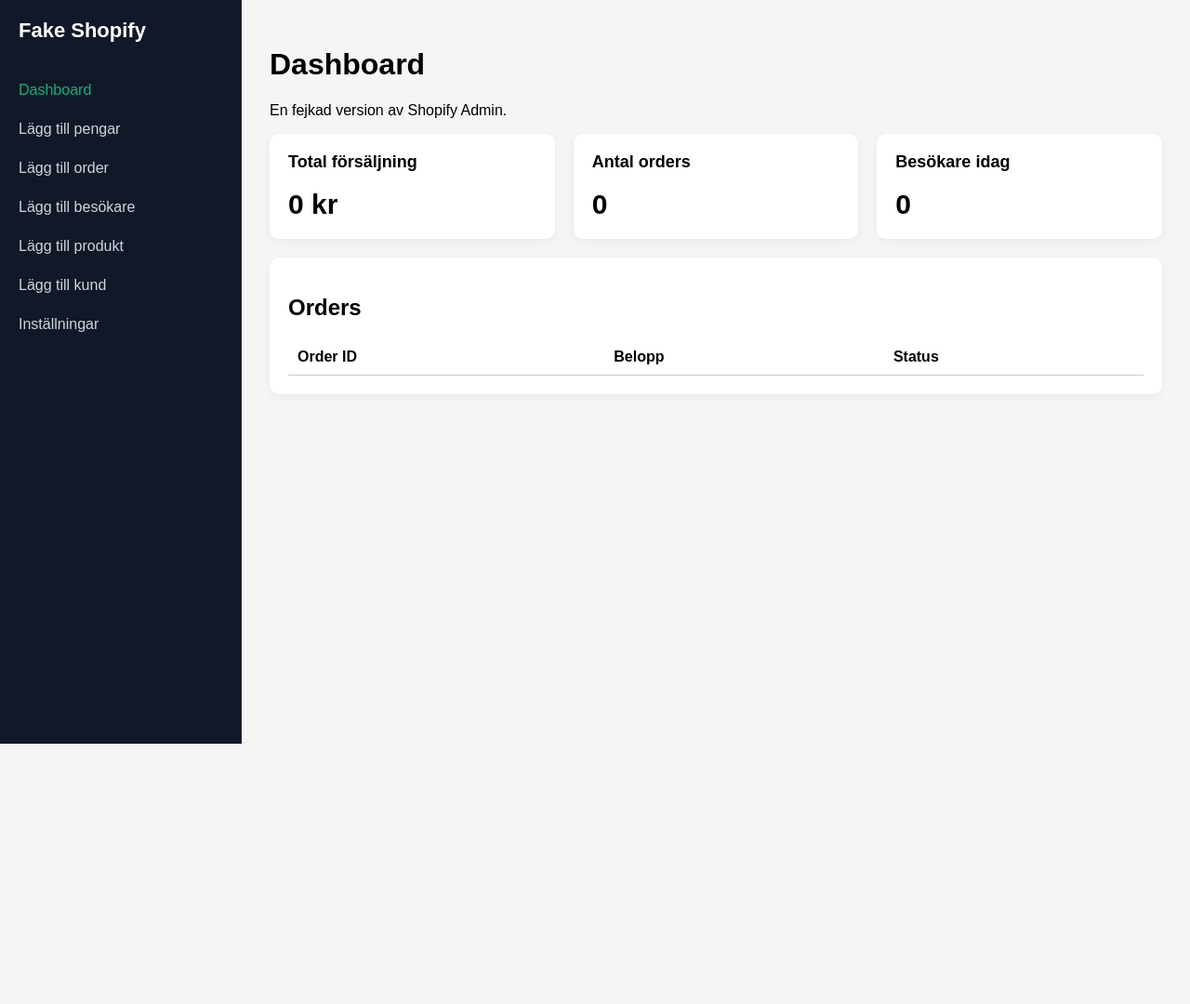
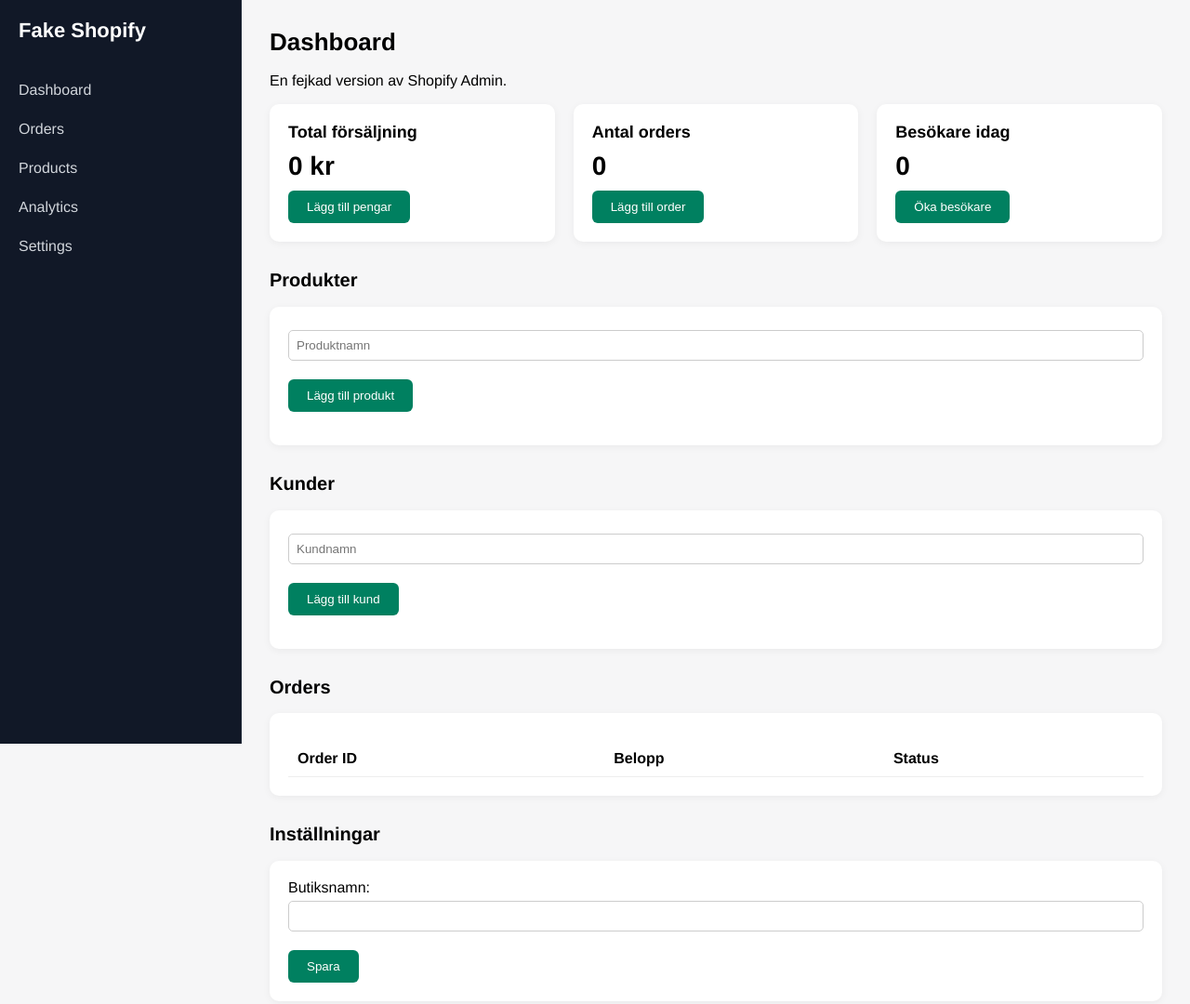
Before and after one commit to cfjonasson/fakeshopify, a plain HTML site: page index.html in a window 1280 px wide. Shown: the whole page at 93% size. Before the commit the page ends 800 px from the top, so only its background shows below. Drawn offline with Linux system fonts and the light colour scheme.

Commit message:
Refactor HTML and CSS for better structure

```diff
--- a/index.html
+++ b/index.html
@@ -5,27 +5,28 @@
 <meta name="viewport" content="width=device-width, initial-scale=1.0">
 <title>Fake Shopify Dashboard</title>
 <style>
-    body { margin:0; font-family:Arial, sans-serif; background:#f5f5f5; }
+  body { margin:0; font-family: 'Helvetica Neue', Helvetica, Arial, sans-serif; background:#f6f6f7; }
 
   /* SIDEBAR */
   .sidebar {
     width:260px; height:100vh; background:#111827; position:fixed;
-      border-right:1px solid #1f2937; padding:20px; box-sizing:border-box;
-      color:white;
-      display:flex; flex-direction:column;
+    border-right:1px solid #1f2937; padding:20px; box-sizing:border-box; color:white;
   }
-    .sidebar h2 { margin:0 0 30px 0; font-size:22px; }
+  .sidebar h2 { margin:0 0 30px 0; font-size:22px; font-weight:600; }
   .sidebar a {
     display:flex; align-items:center; gap:10px;
     padding:12px 0; text-decoration:none; color:#d1d5db;
     font-size:16px; font-weight:500; cursor:pointer;
   }
-    .sidebar a:hover, .sidebar a.active { color:#08b57c; }
+  .sidebar a:hover { color:#08b57c; }
 
   /* MAIN */
-    .main {
-      margin-left:260px; padding:30px; box-sizing:border-box;
-    }
+  .main { margin-left:260px; padding:30px; box-sizing:border-box; }
+
+  h1,h2,h3 { margin-top:0; }
+  h1 { font-size:26px; font-weight:600; }
+  h2 { font-size:20px; margin-top:30px; font-weight:600; }
+  h3 { font-size:18px; margin-bottom:10px; }
 
   .cards {
     display:grid; grid-template-columns:repeat(auto-fill, minmax(250px, 1fr)); gap:20px;
@@ -33,108 +34,78 @@
   }
   .card {
     background:white; padding:20px; border-radius:10px;
-      box-shadow:0 3px 10px rgba(0,0,0,0.05);
+    box-shadow:0 2px 8px rgba(0,0,0,0.05); transition:0.2s;
   }
-    .card h3 { margin-top:0; font-size:18px; }
-    .value { font-size:30px; font-weight:bold; }
+  .card:hover { box-shadow:0 4px 12px rgba(0,0,0,0.08); }
+  .value { font-size:28px; font-weight:bold; margin-top:5px; }
 
   .btn {
     padding:10px 20px; background:#008060; border:none; color:white;
     border-radius:6px; cursor:pointer; margin-top:10px;
   }
 
-    /* Hidden panels */
-    .panel { display:none; }
-    .panel.active { display:block; }
+  input { padding:8px; width:100%; margin-top:5px; margin-bottom:10px; box-sizing:border-box; border:1px solid #ccc; border-radius:5px; }
 
-    table { width:100%; border-collapse:collapse; }
-    th, td { padding:10px; text-align:left; border-bottom:1px solid #ccc; }
+  table { width:100%; border-collapse:collapse; margin-top:10px; }
+  th, td { padding:10px; text-align:left; border-bottom:1px solid #eee; }
 
-    input { padding:8px; width:100%; margin-top:5px; margin-bottom:10px; box-sizing:border-box; }
+  ul { list-style:none; padding-left:0; }
 </style>
 </head>
 <body>
 
 <div class="sidebar">
   <h2>Fake Shopify</h2>
-  <a onclick="showPanel('dashboard')" class="active">Dashboard</a>
-  <a onclick="showPanel('add-sales')">Lägg till pengar</a>
-  <a onclick="showPanel('add-order')">Lägg till order</a>
-  <a onclick="showPanel('add-visitor')">Lägg till besökare</a>
-  <a onclick="showPanel('add-product')">Lägg till produkt</a>
-  <a onclick="showPanel('add-customer')">Lägg till kund</a>
-  <a onclick="showPanel('settings')">Inställningar</a>
+  <a href="#">Dashboard</a>
+  <a href="#">Orders</a>
+  <a href="#">Products</a>
+  <a href="#">Analytics</a>
+  <a href="#">Settings</a>
 </div>
 
 <div class="main">
-  <!-- Dashboard Panel -->
-  <div id="dashboard" class="panel active">
   <h1>Dashboard</h1>
   <p>En fejkad version av Shopify Admin.</p>
+
   <div class="cards">
     <div class="card">
       <h3>Total försäljning</h3>
       <div class="value" id="sales">0 kr</div>
+      <button class="btn" onclick="addSales()">Lägg till pengar</button>
     </div>
+
     <div class="card">
       <h3>Antal orders</h3>
       <div class="value" id="orders">0</div>
+      <button class="btn" onclick="addOrder()">Lägg till order</button>
     </div>
+
     <div class="card">
       <h3>Besökare idag</h3>
       <div class="value" id="visitors">0</div>
-      </div>
+      <button class="btn" onclick="addVisitor()">Öka besökare</button>
     </div>
   </div>
 
-  <!-- Lägg till pengar -->
-  <div id="add-sales" class="panel">
-    <h2>Lägg till pengar</h2>
-    <button class="btn" onclick="addSales()">Lägg till pengar</button>
-    <p>Nuvarande total försäljning: <span id="sales2">0 kr</span></p>
-  </div>
-
-  <!-- Lägg till order -->
-  <div id="add-order" class="panel">
-    <h2>Lägg till order</h2>
-    <button class="btn" onclick="addOrder()">Lägg till order</button>
-    <p>Nuvarande antal orders: <span id="orders2">0</span></p>
-  </div>
-
-  <!-- Lägg till besökare -->
-  <div id="add-visitor" class="panel">
-    <h2>Lägg till besökare</h2>
-    <button class="btn" onclick="addVisitor()">Öka besökare</button>
-    <p>Nuvarande antal besökare: <span id="visitors2">0</span></p>
-  </div>
-
-  <!-- Lägg till produkt -->
-  <div id="add-product" class="panel">
-    <h2>Lägg till produkt</h2>
+  <!-- Lägg till produkter -->
+  <h2>Produkter</h2>
+  <div class="card">
     <input id="product-name" placeholder="Produktnamn">
     <button class="btn" onclick="addProduct()">Lägg till produkt</button>
     <ul id="product-list"></ul>
   </div>
 
-  <!-- Lägg till kund -->
-  <div id="add-customer" class="panel">
-    <h2>Lägg till kund</h2>
+  <!-- Lägg till kunder -->
+  <h2>Kunder</h2>
+  <div class="card">
     <input id="customer-name" placeholder="Kundnamn">
     <button class="btn" onclick="addCustomer()">Lägg till kund</button>
     <ul id="customer-list"></ul>
   </div>
 
-  <!-- Settings -->
-  <div id="settings" class="panel">
-    <h2>Inställningar</h2>
-    <label>Butiksnamn:</label>
-    <input id="shop-name">
-    <button class="btn" onclick="saveSettings()">Spara</button>
-  </div>
-
   <!-- Orders Table -->
-  <div class="card" style="margin-top:20px;">
   <h2>Orders</h2>
+  <div class="card">
     <table>
       <thead>
         <tr><th>Order ID</th><th>Belopp</th><th>Status</th></tr>
@@ -143,79 +114,64 @@
     </table>
   </div>
 
+  <!-- Settings -->
+  <h2>Inställningar</h2>
+  <div class="card">
+    <label>Butiksnamn:</label>
+    <input id="shop-name">
+    <button class="btn" onclick="saveSettings()">Spara</button>
+  </div>
+
 </div>
 
 <script>
-let sales = 0;
-let orders = 0;
-let visitors = 0;
+let sales = 0, orders = 0, visitors = 0;
 
 function updateDashboard() {
   document.getElementById('sales').innerText = sales + ' kr';
-  document.getElementById('sales2').innerText = sales + ' kr';
   document.getElementById('orders').innerText = orders;
-  document.getElementById('orders2').innerText = orders;
   document.getElementById('visitors').innerText = visitors;
-  document.getElementById('visitors2').innerText = visitors;
 }
 
 function addSales() {
   const amount = prompt('Hur mycket vill du lägga till i försäljning?');
   const num = parseInt(amount);
-  if (!isNaN(num) && num > 0) {
-    sales += num;
-    updateDashboard();
-  }
+  if (!isNaN(num) && num>0) { sales+=num; updateDashboard(); }
 }
 
 function addOrder() {
   orders++;
   const table = document.getElementById('order-table');
   const row = table.insertRow();
-  row.insertCell(0).innerText = 'ORD' + Math.floor(Math.random()*1000);
-  row.insertCell(1).innerText = (Math.floor(Math.random()*5000)+100) + ' kr';
+  row.insertCell(0).innerText = 'ORD'+Math.floor(Math.random()*1000);
+  row.insertCell(1).innerText = (Math.floor(Math.random()*5000)+100)+' kr';
   row.insertCell(2).innerText = 'Pending';
   updateDashboard();
 }
 
-function addVisitor() {
-  visitors++;
-  updateDashboard();
-}
+function addVisitor() { visitors++; updateDashboard(); }
 
 function addProduct() {
   const name = document.getElementById('product-name').value;
-  if (name) {
-    const list = document.getElementById('product-list');
-    const li = document.createElement('li');
-    li.innerText = name;
-    list.appendChild(li);
-    document.getElementById('product-name').value = '';
+  if(name) {
+    const li = document.createElement('li'); li.innerText=name;
+    document.getElementById('product-list').appendChild(li);
+    document.getElementById('product-name').value='';
   }
 }
 
 function addCustomer() {
   const name = document.getElementById('customer-name').value;
-  if (name) {
-    const list = document.getElementById('customer-list');
-    const li = document.createElement('li');
-    li.innerText = name;
-    list.appendChild(li);
-    document.getElementById('customer-name').value = '';
+  if(name) {
+    const li = document.createElement('li'); li.innerText=name;
+    document.getElementById('customer-list').appendChild(li);
+    document.getElementById('customer-name').value='';
   }
 }
 
 function saveSettings() {
   const name = document.getElementById('shop-name').value;
-  if (name) alert('Butiksnamn sparat: ' + name);
-}
-
-// Sidebar panel switch
-function showPanel(panelId) {
-  document.querySelectorAll('.panel').forEach(p => p.classList.remove('active'));
-  document.getElementById(panelId).classList.add('active');
-  document.querySelectorAll('.sidebar a').forEach(a => a.classList.remove('active'));
-  event.target.classList.add('active');
+  if(name) alert('Butiksnamn sparat: ' + name);
 }
 
 updateDashboard();
```
Lines whose indentation alone changed are shown as unchanged.
